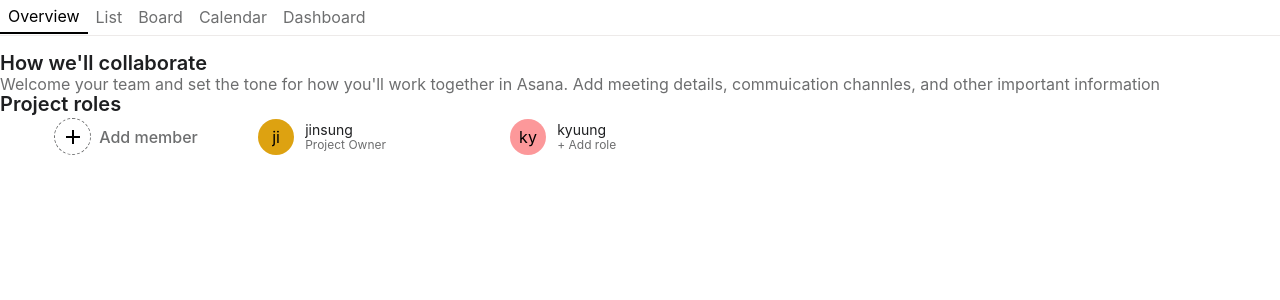
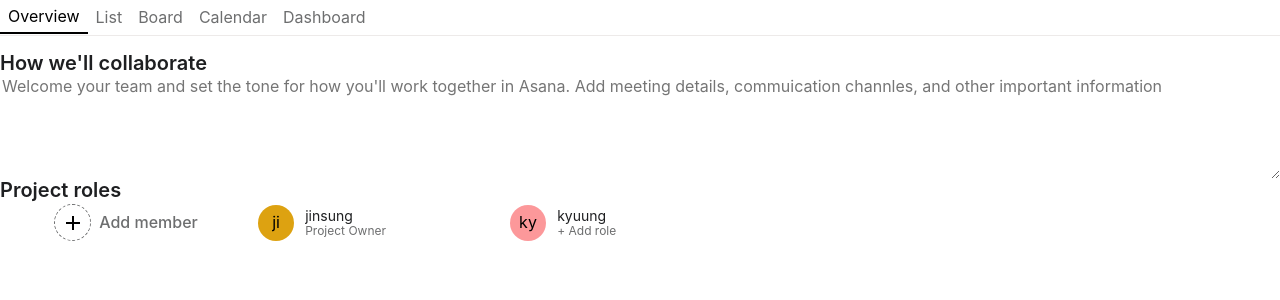
Before and after one commit to Asana-clone/asana-front, a React (Create React App) app: page /overview in a window 1280 px wide. Shown: the top 300 px of the page. Built offline with nearby package versions, Linux system fonts and the light colour scheme.

Commit message:
:lipstick: Add TextArea Atom

```diff
--- /dev/null
+++ b/src/components/UI/atoms/TextArea.tsx
@@ -0,0 +1,31 @@
+import React, { FC } from 'react';
+import styled from '@emotion/styled';
+
+interface TextAreaProps {
+	width?: string;
+	height?: string;
+	border?: string;
+	value?: string;
+	placeholder?: string;
+	color?: string;
+}
+
+const TextArea: FC<TextAreaProps> = ({ children, ...props }) => {
+	return <TextAreaStyle {...props}>{children}</TextAreaStyle>;
+};
+
+TextArea.defaultProps = {
+	width: '100%',
+	height: '100px',
+	border: 'none',
+	color: '#000',
+};
+
+const TextAreaStyle = styled.textarea<TextAreaProps>`
+	width: ${({ width }) => width};
+	height: ${({ height }) => height};
+	border: ${({ border }) => border};
+	color: ${({ color }) => color};
+`;
+
+export default TextArea;
--- a/src/components/UI/organisms/OverViewTextCard.tsx
+++ b/src/components/UI/organisms/OverViewTextCard.tsx
@@ -1,31 +1,26 @@
-import React from 'react'
+import React from 'react';
 import Text from '../atoms/Text';
+import TextArea from '../atoms/TextArea';
 import Grid from '../atoms/Grid';
 
 interface OverViewTextCardProps {}
 
 const OverViewTextCard: React.FC<OverViewTextCardProps> = () => {
 	return (
-    <Grid
-      width="100vw"
-      kind="FC"
-    >
+		<Grid width="100vw" kind="FC">
 			<Grid>
-        <Text
-          size={"20px"}
-          color={"#1e1f21"}
-          weight={"600"}>
+				<Text size={'20px'} color={'#1e1f21'} weight={'600'}>
 					How we'll collaborate
 				</Text>
 			</Grid>
 			<Grid>
-        <Text
-          color={"#6d6e6f"}
-        >Welcome your team and set the tone for how you'll work together in Asana. Add
-        meeting details, commuication channles, and other important information</Text>
+				<TextArea
+					color={'#6d6e6f'}
+					placeholder={`Welcome your team and set the tone for how you'll work together in Asana. Add meeting details, commuication channles, and other important information`}
+				></TextArea>
 			</Grid>
 		</Grid>
-  )
-}
+	);
+};
 
 export default OverViewTextCard;
```
Also changed, not shown: 1 other file (tests, documents, lock files or other folders). Lines whose indentation alone changed are shown as unchanged.
